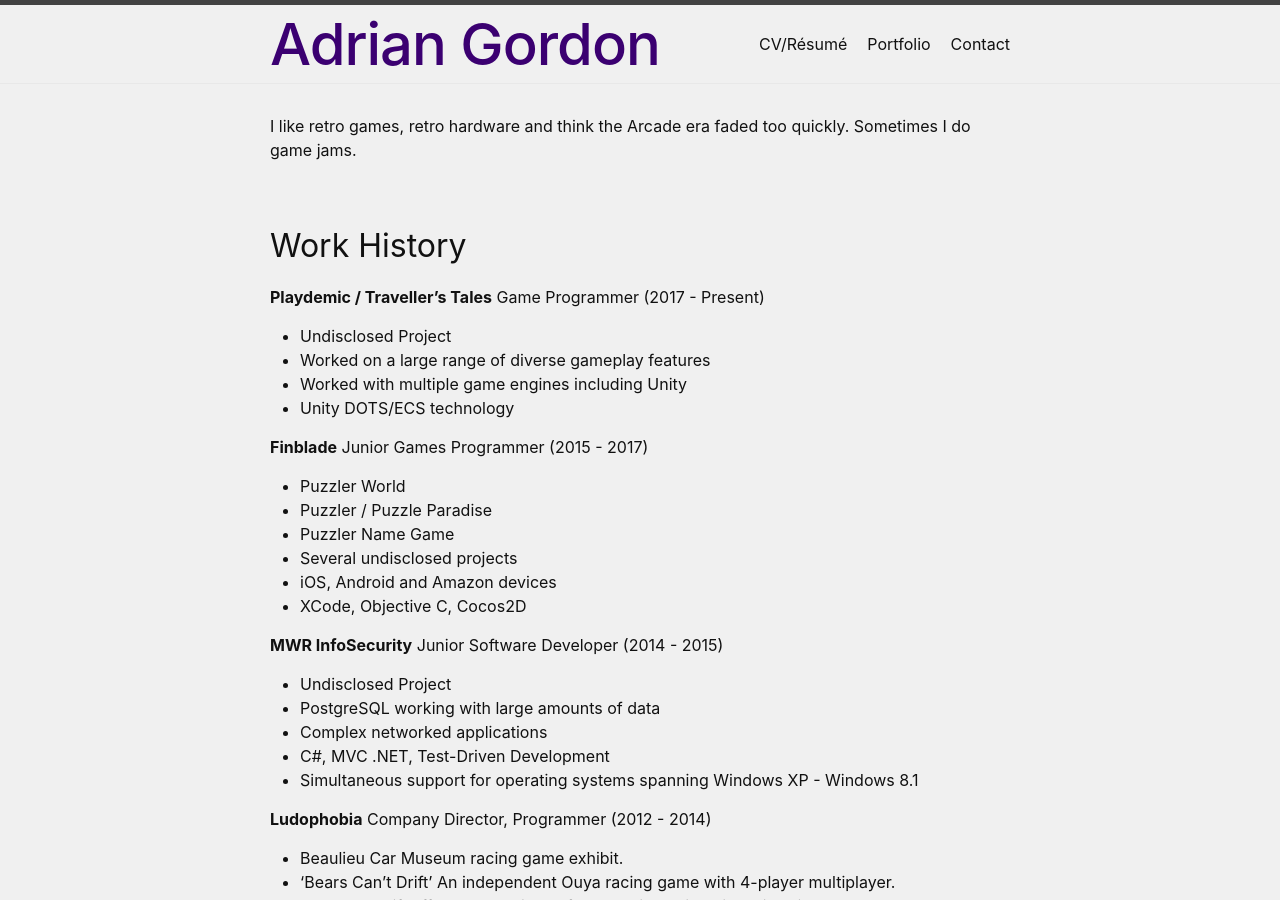
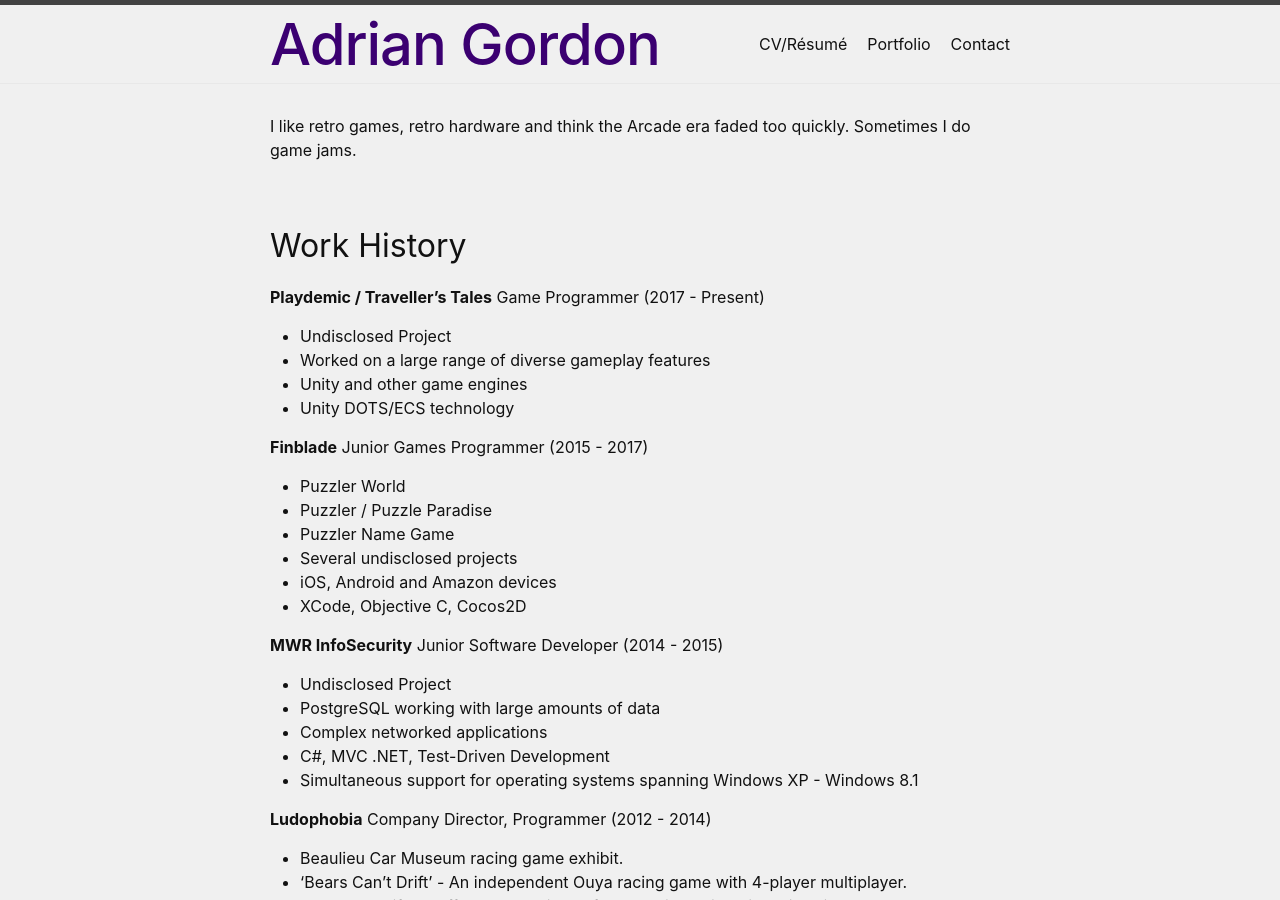
Before and after one commit to TheADrain/Portfolio, a Jekyll site: the page built from docs/index.markdown, in a window 1280 px wide and 900 px high. Built offline with Jekyll 4.4.1, drawn with Linux system fonts in a browser that asks for light colours; part of the change alters nothing that is shown; some of the changed text lies outside the part shown.

Commit message:
Update index.markdown

```diff
--- a/docs/index.markdown
+++ b/docs/index.markdown
@@ -9,7 +9,7 @@ I like retro games, retro hardware and think the Arcade era faded too quickly. S
 **Playdemic / Traveller's Tales** Game Programmer (2017 - Present)
 - Undisclosed Project
 - Worked on a large range of diverse gameplay features
-- Worked with multiple game engines including Unity
+- Unity and other game engines
 - Unity DOTS/ECS technology
 
 **Finblade** Junior Games Programmer (2015 - 2017)
@@ -29,8 +29,8 @@ I like retro games, retro hardware and think the Arcade era faded too quickly. S
 
 **Ludophobia** Company Director, Programmer (2012 - 2014)
 - Beaulieu Car Museum racing game exhibit.
-- ‘Bears Can’t Drift’ An independent Ouya racing game with 4-player multiplayer.
-- An Oculus Rift off-road experience for JEEP, in conjunction with Cityscape
+- ‘Bears Can’t Drift’ - An independent Ouya racing game with 4-player multiplayer.
+- An Oculus Rift VR off-road experience for JEEP, in conjunction with Cityscape
 - An interactive visualization of a historical building in 1400’s era Southampton
 - Several other iOS/Android apps
 
@@ -40,7 +40,6 @@ Experienced With:
 * C# / .NET
 * Unity Engine
 * C++
-
 
 Competent With:
 * C
```
